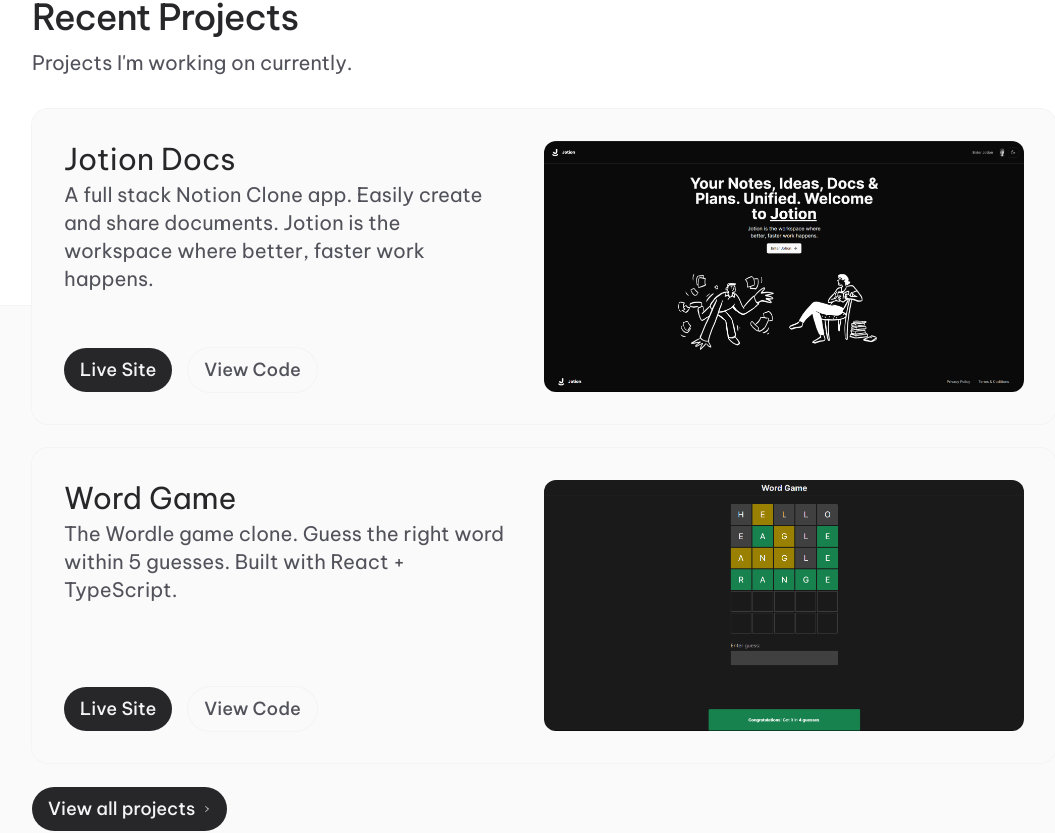
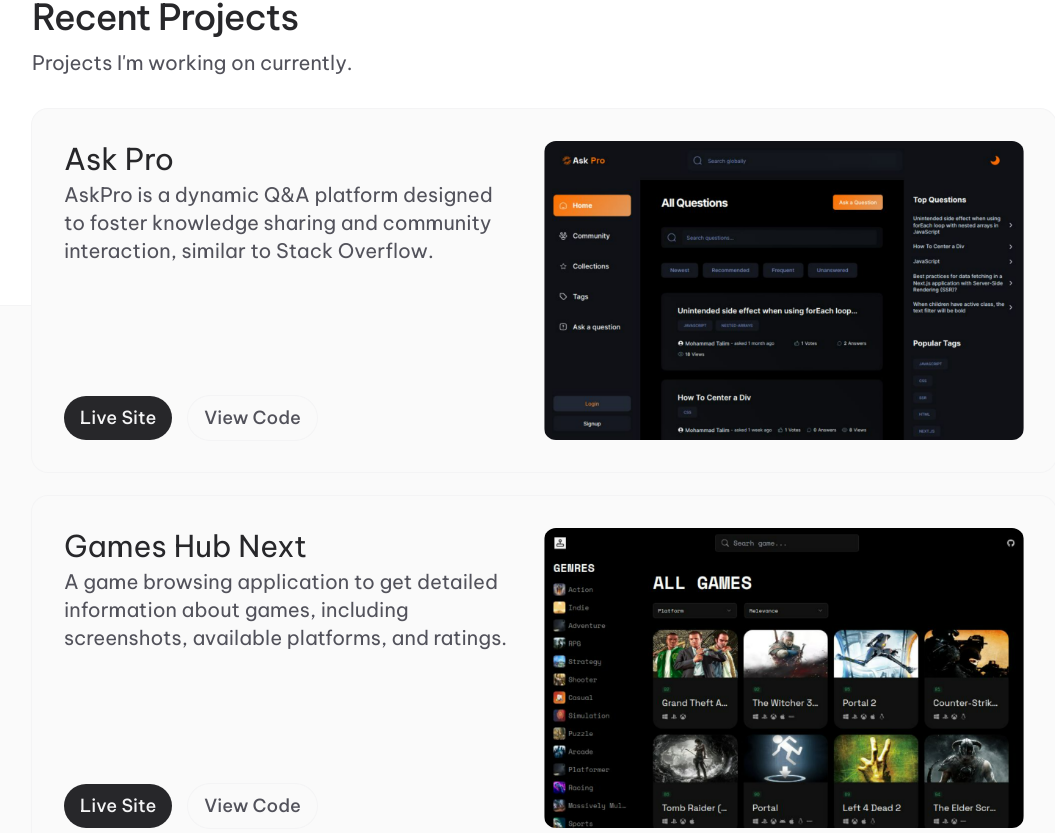
Before and after one commit to Md-Talim/Md-Talim, a Next.js app: page / in a window 1280 px wide. Shown: the part 495-1328 px from the top of the page, without its empty margins (96-1151 px from the left). Built offline with nearby package versions, Linux system fonts and the light colour scheme.

Commit message:
add new projects to the list

```diff
--- a/constants/index.ts
+++ b/constants/index.ts
@@ -1,8 +1,10 @@
 import { GitHubIcon, LinkedInIcon } from "@/components/SocialIcons";
 import { Project, SocialLink } from "@/global";
 import {
+  askpro,
   carszone,
   gameshub,
+  gameshubNext,
   jotiondocs,
   nextbird,
   searchx,
@@ -11,6 +13,22 @@
 } from "@/images";
 
 export const projects: Project[] = [
+  {
+    name: "Ask Pro",
+    imageSrc: askpro,
+    codeLink: "https://github.com/Md-Talim/ask-pro",
+    liveLink: "https://askpro.vercel.app/",
+    description:
+      "AskPro is a dynamic Q&A platform designed to foster knowledge sharing and community interaction, similar to Stack Overflow.",
+  },
+  {
+    name: "Games Hub Next",
+    imageSrc: gameshubNext,
+    codeLink: "https://github.com/Md-Talim/games-hub-next",
+    liveLink: "https://games-hub-next.vercel.app/",
+    description:
+      "A game browsing application to get detailed information about games, including screenshots, available platforms, and ratings.",
+  },
   {
     name: "Jotion Docs",
     imageSrc: jotiondocs,
```
Also changed, not shown: images/index.ts (+9 -7 lines), images/ask-pro.png (added), images/games-hub-next.png (added).
